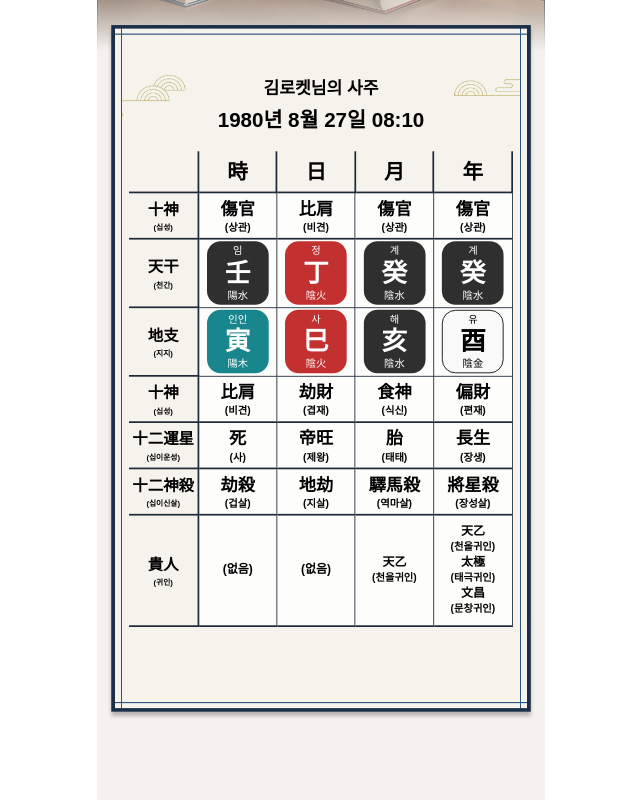
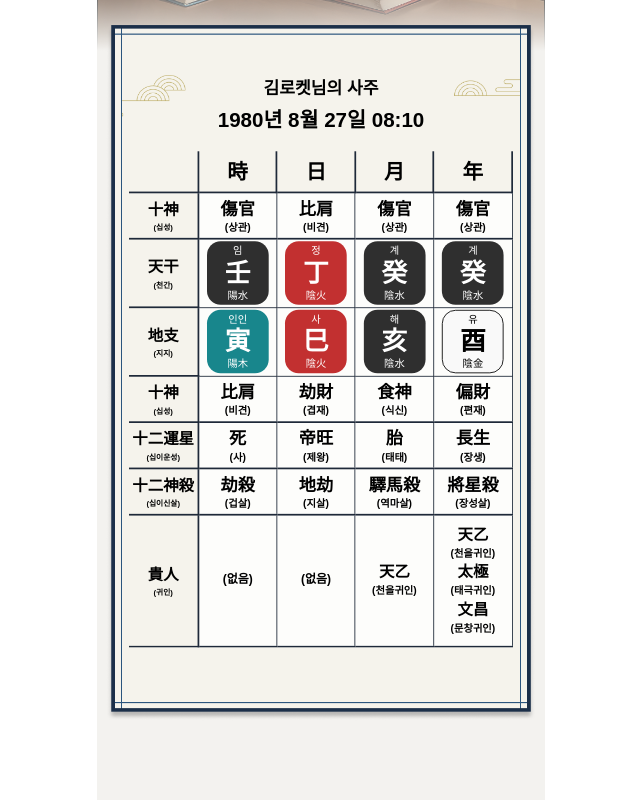
Before and after one commit to im2BB/rocketai-coding-test, a Next.js app: page / in a window 1280 px wide. Shown: the part 1500-2300 px from the top of the page, without its empty margins (319-959 px from the left). Built offline with nearby package versions, Linux system fonts and the light colour scheme.

Commit message:
0.1.72 폰트 사이즈 수정 및 위치 수정-2

```diff
--- a/app/components/sajutable.jsx
+++ b/app/components/sajutable.jsx
@@ -227,22 +227,22 @@
               >
                 {item.char && (
                   <>
-                    <div>{item.char}</div>
+                    <div className="text-lg">{item.char}</div>
                     <div className="text-xs">{item.element}</div>
                   </>
                 )}
                 {item.char1 && (
                   <>
                     <div>
-                      <div>{item.char1}</div>
+                      <div className="text-lg">{item.char1}</div>
                       <div className="text-xs">{item.element1}</div>
                     </div>
                     <div>
-                      <div>{item.char2}</div>
+                      <div className="text-lg">{item.char2}</div>
                       <div className="text-xs">{item.element2}</div>
                     </div>
                     <div>
-                      <div>{item.char3}</div>
+                      <div className="text-lg">{item.char3}</div>
                       <div className="text-xs">{item.element3}</div>
                     </div>
                   </>
```
